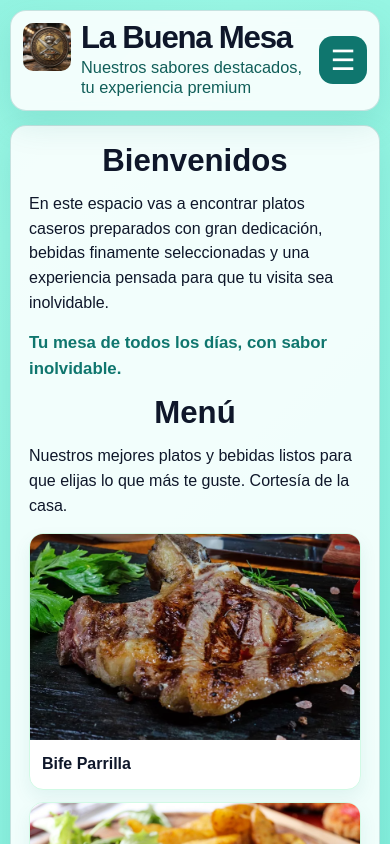
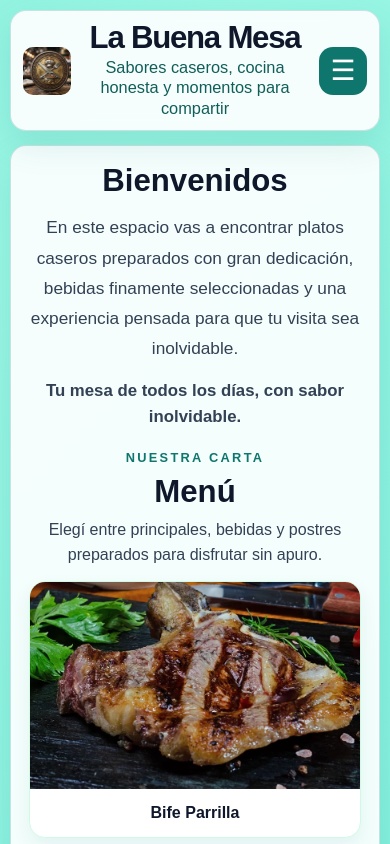
Before and after one commit to lu-developer476/La-Buena-Mesa, a React (Vite) app: page / in a window 390 px wide. Shown: the top 844 px of the page. Built offline with nearby package versions, Linux system fonts and the light colour scheme.

Commit message:
Center responsive restaurant copy (#5)

```diff
--- a/src/App.tsx
+++ b/src/App.tsx
@@ -27,9 +27,9 @@ export default function App() {
       <header className="main-header">
         <div className="brand-row">
           <img src="/logo.png" height="64" width="64" alt="Logo de La Buena Mesa" />
-          <div>
+          <div className="brand-copy">
             <h1>La Buena Mesa</h1>
-            <p className="tagline">Nuestros sabores destacados, tu experiencia premium</p>
+            <p className="tagline">Sabores caseros, cocina honesta y momentos para compartir</p>
           </div>
         </div>
 
@@ -63,16 +63,19 @@ export default function App() {
         {activeSection === "menu" && (
           <section id="menu" className="panel section-menu">
             <h2>Bienvenidos</h2>
-            <p>
+            <p className="intro-copy">
               En este espacio vas a encontrar platos caseros preparados con gran dedicación, bebidas
               finamente seleccionadas y una experiencia pensada para que tu visita sea inolvidable.
             </p>
             <p className="hero-slogan">Tu mesa de todos los días, con sabor inolvidable.</p>
 
-            <h2>Menú</h2>
-            <p>
-              Nuestros mejores platos y bebidas listos para que elijas lo que más te guste. Cortesía de la casa.
-            </p>
+            <div className="section-heading">
+              <span className="eyebrow">Nuestra carta</span>
+              <h2>Menú</h2>
+              <p>
+                Elegí entre principales, bebidas y postres preparados para disfrutar sin apuro.
+              </p>
+            </div>
             <Menu />
           </section>
         )}
@@ -80,7 +83,7 @@ export default function App() {
         {activeSection === "quienes-somos" && (
           <section id="quienes-somos" className="panel section-quienes">
             <h2>Quiénes somos</h2>
-            <p>
+            <p className="intro-copy">
               La Buena Mesa nació con una idea clara y sincera: crear un lugar donde la comida vuelva a ser lo que siempre debió ser, abundante, auténtica y hecha con dedicación.
             </p>
             <p>
@@ -101,9 +104,8 @@ export default function App() {
         {activeSection === "contacto" && (
           <section id="contacto" className="panel section-contacto">
             <h2>Contacto</h2>
-            <p>
-              Queremos escucharte.
-              Ponte en contacto con nosotros para consultar nuestros servicios o dejarnos tus sugerencias.
+            <p className="intro-copy">
+              Queremos escucharte. Ponete en contacto con nosotros para consultar nuestros servicios o dejarnos tus sugerencias.
             </p>
             <div className="contact-grid">
               <article className="contact-card">
--- a/src/styles/responsive.css
+++ b/src/styles/responsive.css
@@ -2,9 +2,11 @@
   --color-bg-1: #5eead4;
   --color-bg-2: #2dd4bf;
   --color-bg-3: #99f6e4;
-  --color-panel: rgba(255, 255, 255, 0.88);
+  --color-panel: rgba(255, 255, 255, 0.9);
   --color-text: #0f172a;
+  --color-muted: #334155;
   --color-accent: #0f766e;
+  --color-accent-soft: #ccfbf1;
   --color-border: rgba(15, 118, 110, 0.2);
   --shadow-soft: 0 14px 34px rgba(15, 118, 110, 0.12);
 }
@@ -77,7 +79,7 @@ body {
   object-fit: cover;
 }
 
-.brand-row > div {
+.brand-copy {
   min-width: 0;
   display: grid;
   gap: 4px;
@@ -174,15 +176,41 @@ main { display: grid; gap: clamp(14px, 2vw, 22px); width: 100%; }
 }
 
 .panel p {
-  max-width: 78ch;
+  max-width: 72ch;
   margin-inline: auto;
+  color: var(--color-muted);
   text-align: center;
 }
+
+.intro-copy {
+  font-size: clamp(1.08rem, 2vw, 1.35rem);
+  line-height: 1.75;
+}
+
+.section-heading {
+  display: grid;
+  justify-items: center;
+  gap: 8px;
+  max-width: 760px;
+  margin: clamp(4px, 1vw, 10px) auto 0;
+  text-align: center;
+}
+
+.eyebrow {
+  color: var(--color-accent);
+  font-size: 0.8rem;
+  font-weight: 800;
+  letter-spacing: 0.18em;
+  text-transform: uppercase;
+}
+
+.section-heading p { max-width: 54ch; }
 
 .hero-slogan {
   font-size: clamp(1.05rem, 2vw, 1.35rem);
   font-weight: 700;
-  color: #0f766e;
+  color: var(--color-accent);
+  text-align: center;
 }
 
 .menu-grid {
@@ -193,10 +221,16 @@ main { display: grid; gap: clamp(14px, 2vw, 22px); width: 100%; }
 
 .menu-card {
   background: #ffffff;
-  border-radius: 14px;
+  border-radius: 16px;
   overflow: hidden;
   border: 1px solid #d1fae5;
   box-shadow: 0 8px 18px rgba(15, 118, 110, 0.08);
+  transition: transform 0.18s ease, box-shadow 0.18s ease;
+}
+
+.menu-card:hover {
+  transform: translateY(-3px);
+  box-shadow: 0 14px 24px rgba(15, 118, 110, 0.14);
 }
 
 .menu-card img {
@@ -209,6 +243,8 @@ main { display: grid; gap: clamp(14px, 2vw, 22px); width: 100%; }
 .menu-card p {
   padding: 12px;
   font-weight: 700;
+  color: var(--color-text);
+  text-align: center;
   text-transform: capitalize;
 }
 
@@ -289,7 +325,8 @@ footer {
 }
 
 @media (min-width: 1024px) {
-  .panel p { text-align: justify; text-align-last: center; }
+  .panel p { text-align: center; }
+  .section-quienes p { max-width: 70ch; }
   .menu-grid { grid-template-columns: repeat(5, minmax(0, 1fr)); }
 }
 
@@ -315,7 +352,7 @@ footer {
   .tagline { font-size: clamp(0.95rem, 4.2vw, 1.2rem); }
 
   .panel { scroll-margin-top: 108px; line-height: 1.55; }
-  .panel p { text-align: left; }
+  .panel p { text-align: center; }
 
   .menu-grid { grid-template-columns: repeat(2, minmax(0, 1fr)); }
   .contact-grid { grid-template-columns: 1fr; }
@@ -324,8 +361,9 @@ footer {
 @media (max-width: 480px) {
   .main-header { position: static; }
 
-  .brand-row { align-items: flex-start; }
+  .brand-row { align-items: center; }
   .brand-row img { width: 48px; height: 48px; }
+  .brand-copy { text-align: center; }
 
   .hamburger-btn { width: 48px; height: 48px; border-radius: 14px; }
   .site-nav { position: fixed; top: 76px; right: 10px; left: 10px; width: auto; }
```
